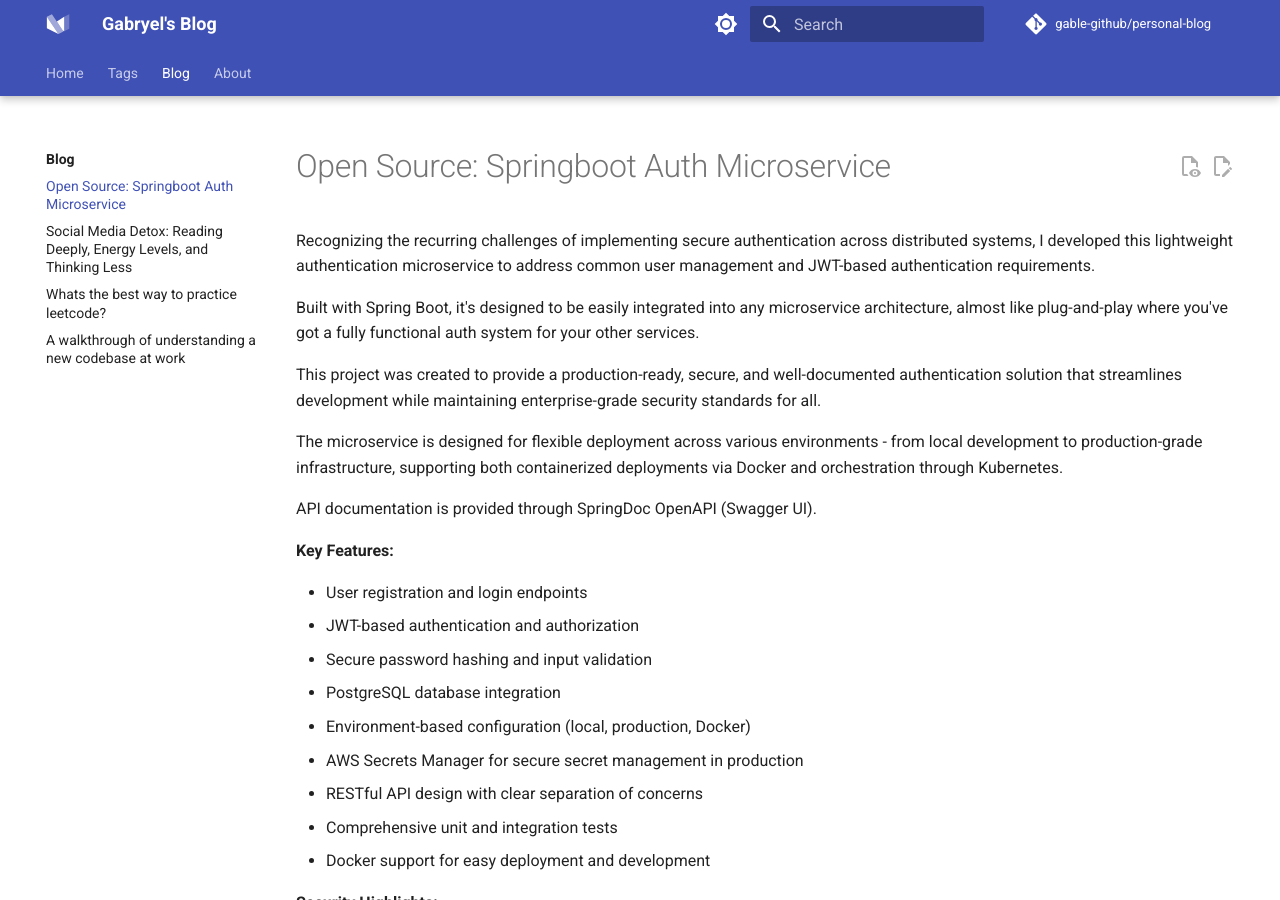
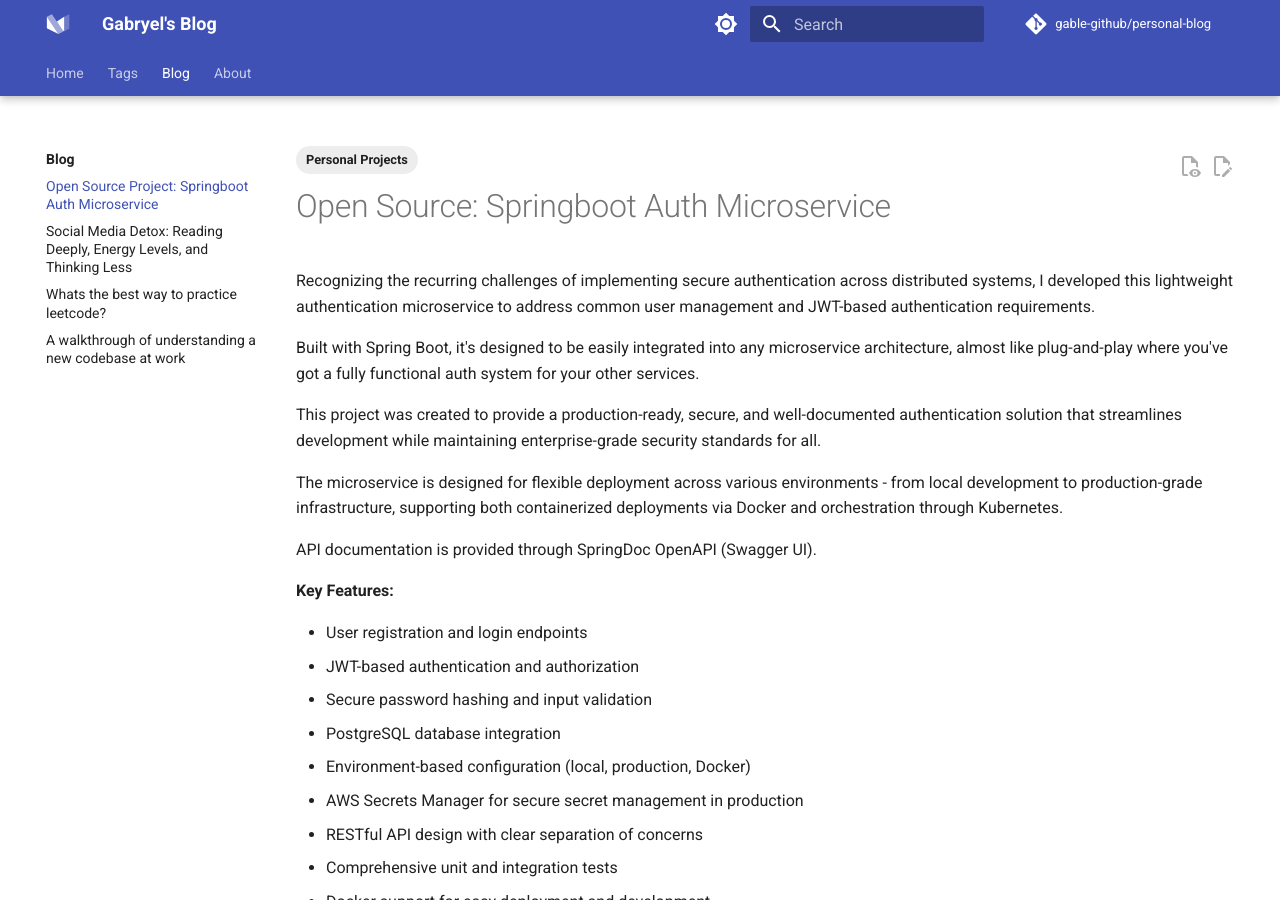
Before and after one commit to Gable-github/personal-blog, an MkDocs documentation site: the page built from docs/posts/2025-06-04-springboot-auth-microservice.md, in a window 1280 px wide and 900 px high. Built offline with MkDocs 1.6.1 and Material for MkDocs 9.7.7, drawn with Linux system fonts in a browser that asks for light colours; comment, search, counter and statistics services are not loaded.

Commit message:
change title, add tags file, add tags to blogs

```diff
--- a/docs/posts/2025-06-04-springboot-auth-microservice.md
+++ b/docs/posts/2025-06-04-springboot-auth-microservice.md
@@ -1,5 +1,5 @@
 ---
-title: "Open Source: Springboot Auth Microservice"
+title: "Open Source Project: Springboot Auth Microservice"
 date: 2025-06-04
 authors:
   - Gabryel Soh
@@ -25,6 +25,8 @@ tech:
   - Spring Boot DevTools
 company: 'Open Source Project'
 showInProjects: true
+tags:
+  - Personal Projects
 ---
 
 # Open Source: Springboot Auth Microservice
--- a/mkdocs.yml
+++ b/mkdocs.yml
@@ -125,7 +125,7 @@ nav:
   - Blog:
     - posts/index.md
     # - "How to Add Posts": posts/2024-01-15-setting-up-mkdocs-blog.md
-    - "Open Source: Springboot Auth Microservice": posts/2025-06-04-springboot-auth-microservice.md
+    - "Open Source Project: Springboot Auth Microservice": posts/2025-06-04-springboot-auth-microservice.md
     - "Social Media Detox: Reading Deeply, Energy Levels, and Thinking Less": posts/2025-06-14-social-media-detox-and-personal-growth.md
     - "Whats the best way to practice leetcode?": posts/2025-06-15-whats-the-best-way-to-practice-leetcode.md
     - "A walkthrough of understanding a new codebase at work": posts/2025-06-16-a-walkthrough-of-understanding-a-new-codebase-at-work.md
```
Also changed, not shown: docs/posts/2025-06-14-social-media-detox-and-personal-growth.md (+2 -0 lines), docs/posts/2025-06-15-whats-the-best-way-to-practice-leetcode.md (+2 -0 lines), docs/posts/2025-06-16-a-walkthrough-of-understanding-a-new-codebase-at-work.md (+2 -0 lines), docs/tags.md (added, +5 -0 lines).
